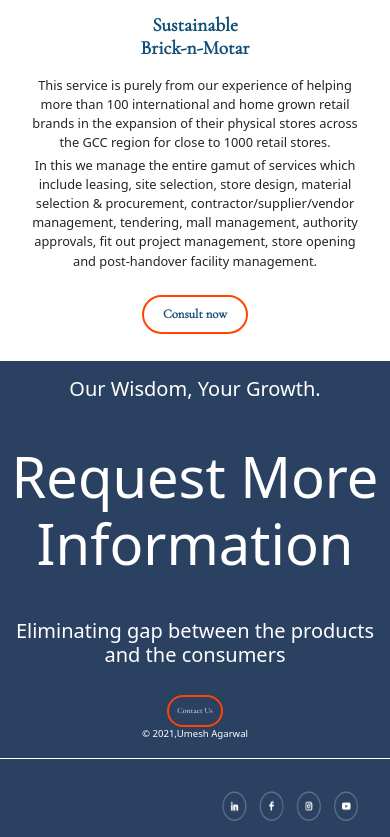
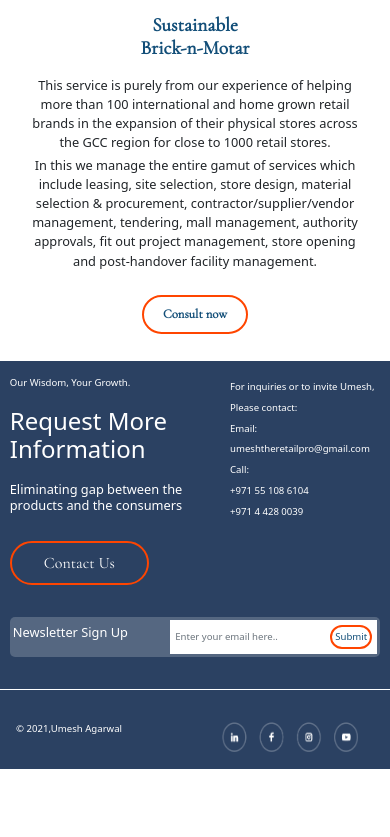
Before and after one commit to ridam258/dummyTest, a plain HTML site: page services.html in a window 390 px wide. Shown: the part 3900-4737 px from the top of the page. After the commit the page ends 4669 px from the top, so only its background shows below. Drawn offline with nearby package versions, Linux system fonts and the light colour scheme.

Commit message:
all done

```diff
--- a/contact.css
+++ b/contact.css
@@ -30,7 +30,6 @@ select {
   margin: 3vw 10vw 0.4vw 0rem;
 }
 .sideImage {
-  padding: 6vw 0 0 0;
   display: flex;
   align-items: flex-end;
 }
@@ -41,7 +40,11 @@ select {
   color: #124e78;
   font-family: "Cormorant Garamond", serif;
   font-weight: 600;
-  font-size: 1.5rem;
+  font-size: 2.5rem;
+}
+.footerSearch {
+  width: 80%;
+  margin: 2rem auto;
 }
 @media (max-width: 768px) {
   .contactFormSection {
@@ -64,4 +67,7 @@ select {
   .contactForm h1 {
     font-size: 1.2rem;
   }
+  .footerSearch {
+    width: 95%;
+  }
 }
--- a/services.html
+++ b/services.html
@@ -243,23 +243,45 @@
       </div>
     </section>
     <section class="footer">
+      <div class="footerFirst d-flex justify-content-around">
+        <div class="d-flex flex-column align-items-start flexA">
+          <h5>Our Wisdom, Your Growth.</h5>
+          <h1>Request More Information</h1>
+          <h6>Eliminating gap between the products and the consumers</h6>
+          <button class="buttonDesign whiteButton">Contact Us</button>
+        </div>
+        <div class="d-flex justify-content-center flexB">
+          <h5>
+            For inquiries or to invite Umesh, <br />
+            Please contact: <br />
+            Email: <br />
+            umeshtheretailpro@gmail.com <br />
+            Call: <br />
+            +971 55 108 6104 <br />
+            +971 4 428 0039
+          </h5>
+        </div>
+      </div>
       <div
-        class="d-flex flex-column align-items-center"
-        style="border-bottom: 1px solid white"
+        class="footerSearch d-flex align-items-center justify-content-between"
       >
-        <h5>Our Wisdom, Your Growth.</h5>
-        <br />
-        <h1 style="text-align: center">Request More Information</h1>
-        <br />
-        <h5 style="text-align: center">
-          Eliminating gap between the products and the consumers
-        </h5>
-        <button style="padding: 0.5rem" class="buttonDesign whiteButton">
-          Contact Us
-        </button>
-        <p>© 2021,Umesh Agarwal</p>
+        <h5>Newsletter Sign Up</h5>
+        <form class="d-flex" style="background-color: white; padding: 5px">
+          <input
+            class="form-control me-2 footerSearchInput"
+            type="search"
+            placeholder="Enter your email here.."
+            style="border: 0px"
+            aria-label="Search"
+          />
+          <button class="footerSearchButton">Submit</button>
+        </form>
       </div>
-      <div class="d-flex justify-content-end" style="padding: 2rem 0 0">
+      <div
+        class="d-flex justify-content-between align-items-center"
+        style="border-top: 1px solid white; padding: 2rem 0 0"
+      >
+        <p class="copyright">© 2021,Umesh Agarwal</p>
         <img class="footerSocial" src="./assets/FooterSocial.png" alt="" />
       </div>
     </section>
--- a/styles.css
+++ b/styles.css
@@ -304,11 +304,11 @@
   background-color: #556781;
   padding: 0.5rem 1.5rem;
   border-radius: 5px;
-  width: 95%;
+  width: 60%;
   margin: 2rem 0;
 }
 .copyright {
-  padding: 0 2rem;
+  padding: 0 1rem;
 }
 /* / */
 /* responsiveness for screen less than 1040px */
@@ -534,7 +534,8 @@
     font-size: 0.8rem;
   }
   .footerSearch {
-    width: 100%;
+    width: 95%;
+    margin: 2rem auto;
   }
   .footerFirst h1 {
     font-size: 1.5rem;
```
Also changed, not shown: contact.html (+30 -19 lines), index.html (+17 -26 lines), assets/Contact Us 1.png (added).
